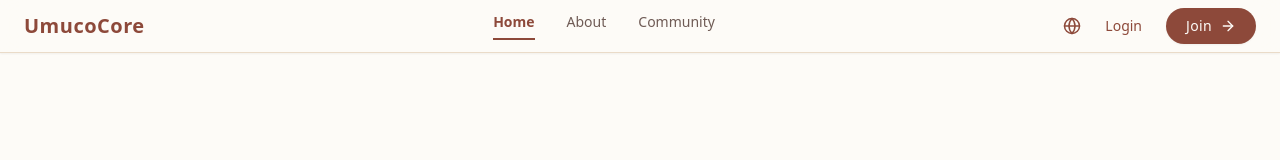
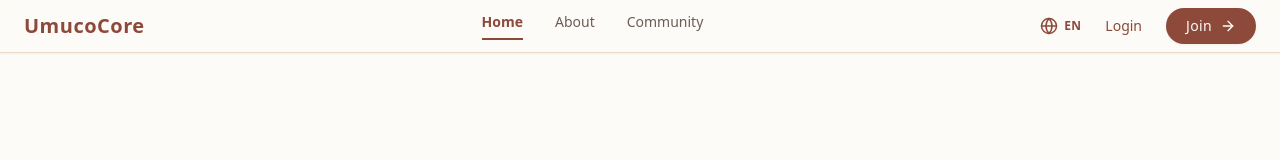
Before and after one commit to ste-lla-mina/umuco_front, a React (Vite) app: page / in a window 1280 px wide. Shown: the top 160 px of the page. Built offline with nearby package versions, Linux system fonts and the light colour scheme.

Commit message:
language added

```diff
--- a/src/components/Navbar.jsx
+++ b/src/components/Navbar.jsx
@@ -3,12 +3,19 @@ import { ArrowRight, Globe } from 'lucide-react';
 
 function Navbar() {
   const [activeTab, setActiveTab] = useState('Home');
+  const [currentLang, setCurrentLang] = useState('EN');
+  const [isDropdownOpen, setIsDropdownOpen] = useState(false);
 
   const navItems = [
     { label: 'Home', id: '#' },
     { label: 'About', id: '#archive' },
     { label: 'Community', id: '#community' }
   ];
+
+  const toggleLanguage = (lang) => {
+    setCurrentLang(lang);
+    setIsDropdownOpen(false);
+  };
 
   return (
     <header className="w-full bg-[#FDFBF7]/90 backdrop-blur-md border-b border-[#EADBC8] px-6 py-2 font-sans shadow-sm fixed top-0 left-0 z-50">
@@ -44,9 +51,35 @@ function Navbar() {
         </nav>
 
         <div className="flex items-center space-x-6">
-          <button className="text-sm font-semibold text-[#8D493A] hover:text-[#6f5b55] transition-colors tracking-wide">
-            <Globe size={18} />
-          </button>
+          <div className="relative">
+            <button
+              onClick={() => setIsDropdownOpen(!isDropdownOpen)}
+              className="flex items-center space-x-1.5 text-sm font-semibold text-[#8D493A] hover:text-[#6f5b55] transition-colors tracking-wide focus:outline-none"
+            >
+              <Globe size={18} />
+              <span className="text-xs uppercase font-bold">{currentLang}</span>
+            </button>
+
+            {isDropdownOpen && (
+              <div className="absolute right-0 mt-2 w-36 bg-[#FDFBF7] border border-[#EADBC8] rounded-xl shadow-lg py-1 z-50 animate-fadeIn">
+                {currentLang === 'EN' ? (
+                  <button
+                    onClick={() => toggleLanguage('KN')}
+                    className="w-full text-left px-4 py-2 text-xs font-medium text-[#6F5B55] hover:bg-[#FCDFD3]/30 hover:text-[#8D493A] transition-colors"
+                  >
+                    Kinyarwanda
+                  </button>
+                ) : (
+                  <button
+                    onClick={() => toggleLanguage('EN')}
+                    className="w-full text-left px-4 py-2 text-xs font-medium text-[#6F5B55] hover:bg-[#FCDFD3]/30 hover:text-[#8D493A] transition-colors"
+                  >
+                    English
+                  </button>
+                )}
+              </div>
+            )}
+          </div>
 
           <button className="text-sm font-medium text-[#8D493A] hover:text-[#6f5b55] transition-colors">
             Login
```
